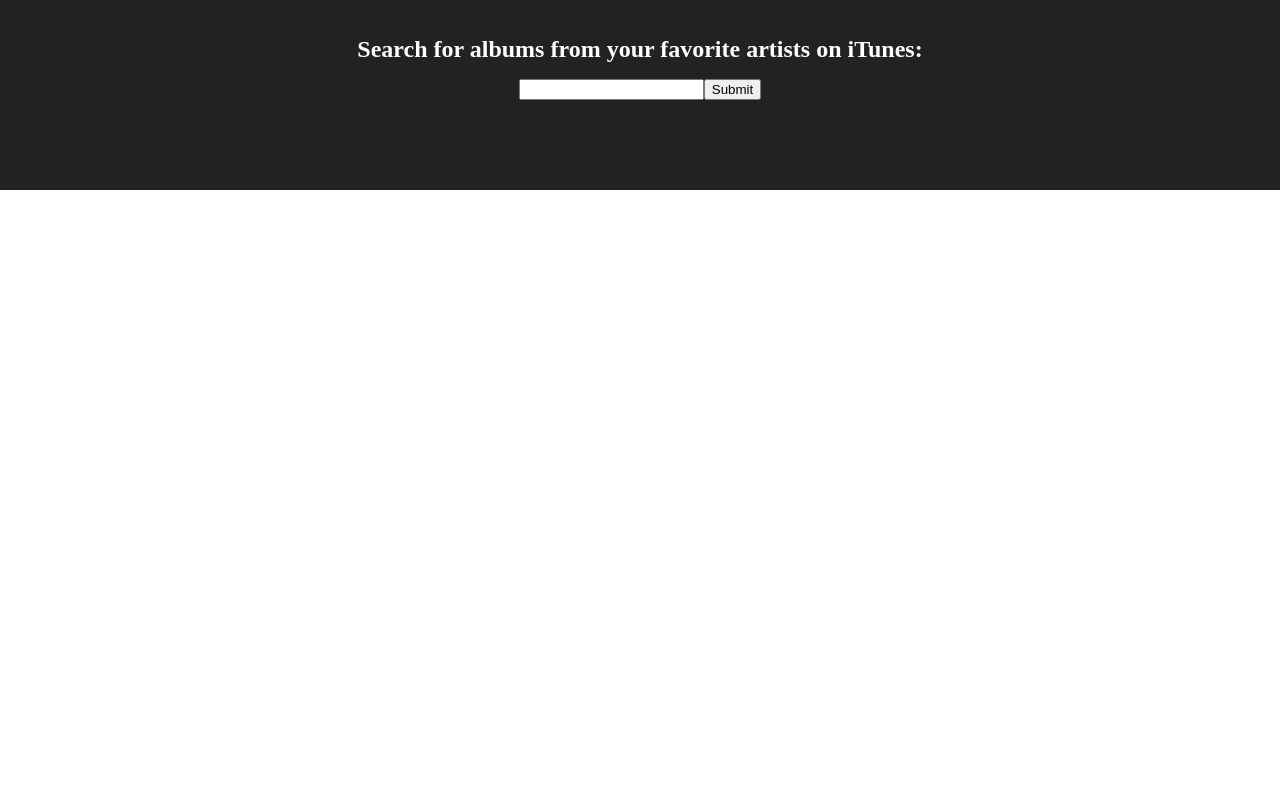
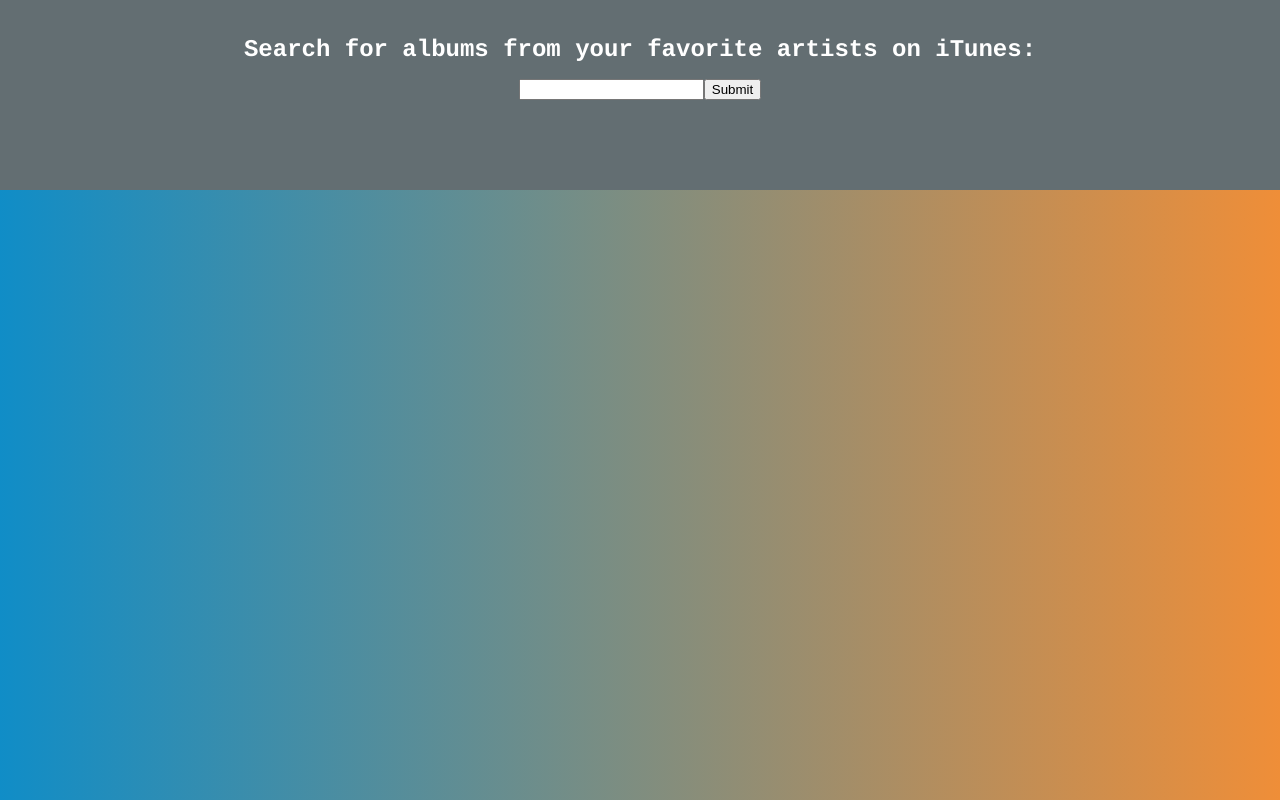
Before and after one commit to anujp41/iTunesv2, a React (Create React App) app: page / in a window 1280 px wide. Built offline with nearby package versions, Linux system fonts and the light colour scheme.

Commit message:
updated styling

```diff
--- a/src/AlbumList.css
+++ b/src/AlbumList.css
@@ -30,10 +30,9 @@
   background-color: #b7d7e8;
   padding: 10px;
   margin: 10px 10px 10px 10px;
-  height: 17vh
 }
 
-.album-container.image {
+.album-container .image {
   width: 10vw;
   margin: auto;
 }
@@ -41,6 +40,6 @@
 .album-container > div {
   background-color: #daebe8;
   text-align: left;
-  padding: 5px;
-  width: 55vw
+  padding: 2px;
+  width: 52vw
 }
--- a/src/AlbumList.js
+++ b/src/AlbumList.js
@@ -11,9 +11,9 @@ class AlbumList extends Component {
           <div className="album-container" key={album.collectionId}>
             <img className="image" src={album.artworkUrl100} alt={album.collectionName}></img>
             <div className="name"><b>Album Name:</b> {album.collectionName}</div>
-            <div className="price"><b>Price:</b> ${album.collectionPrice}</div>
             <div className="tracks"><b>Number of Track:</b> {album.trackCount}</div>
             <div className="genre"><b>Genre:</b> {album.primaryGenreName}</div>
+            <div className="price"><b>Price:</b> ${album.collectionPrice}</div>
           </div>
         )}
       </div>
--- a/src/App.css
+++ b/src/App.css
@@ -3,7 +3,7 @@
 }
 
 .search-box {
-  background-color: #222;
+  background-color: #636e72;
   height: 150px;
   padding: 20px;
   color: white;
--- a/src/App.js
+++ b/src/App.js
@@ -23,7 +23,7 @@ class App extends Component {
 
   handleSubmit(event) {
     if (this.state.searchItem.length===0) {
-      alert('Please enter a search term');
+      alert('Artist name is empty. Please enter an artist!');
       return;
     }
     this.setState({searching: true, albums: []})
--- a/src/index.css
+++ b/src/index.css
@@ -1,5 +1,6 @@
 body {
   margin: 0;
   padding: 0;
-  font-family: Verdana sans-serif;
+  font-family: 'Courier Header', Courier, monospace;
+  background: linear-gradient(to right, #108dc7, #ef8e38);
 }
```
